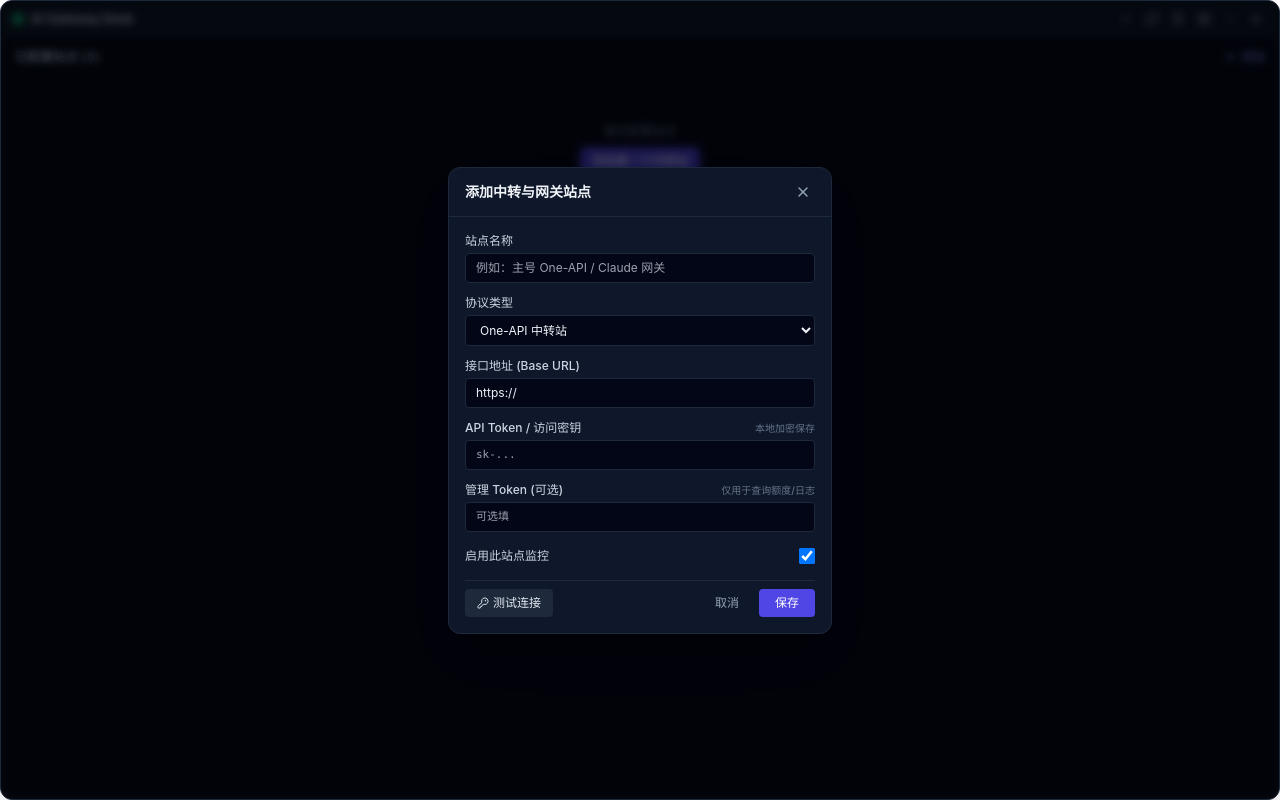
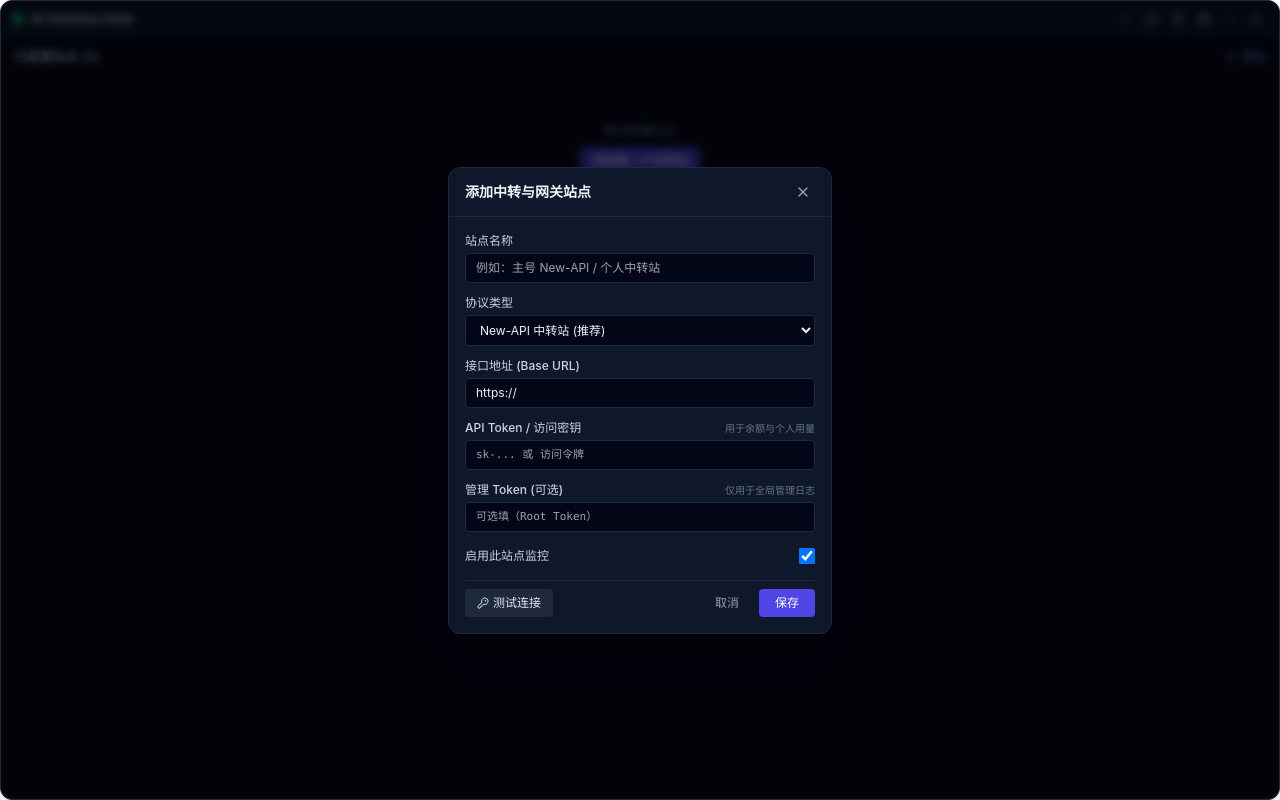
Before and after one commit to ChenchenchenL/ai-gateway-desk, a React (Vite) app: page / in a window 1280 px wide. Both pictures are taken after a click on the button "添加". Built offline with nearby package versions, Linux system fonts and the light colour scheme.

Commit message:
feat: streamline gateway providers to focus on New-API and One-API

```diff
--- a/src/components/site/SiteFormModal.tsx
+++ b/src/components/site/SiteFormModal.tsx
@@ -11,11 +11,10 @@ interface SiteFormModalProps {
 }
 
 const PROVIDERS: { label: string; value: ProviderType; defaultUrl: string }[] = [
+  { label: "New-API 中转站 (推荐)", value: "new_api", defaultUrl: "https://api.new-api.com" },
   { label: "One-API 中转站", value: "one_api", defaultUrl: "https://api.one-api.com" },
-  { label: "New-API 中转站", value: "new_api", defaultUrl: "https://api.new-api.com" },
-  { label: "Sub2API 订阅网关", value: "sub2_api", defaultUrl: "https://sub.sub2api.com" },
-  { label: "OpenAI Compatible", value: "openai_compatible", defaultUrl: "https://api.openai.com" },
-  { label: "Anthropic Compatible", value: "anthropic_compatible", defaultUrl: "https://api.anthropic.com" },
+  { label: "OpenAI 兼容网关", value: "openai_compatible", defaultUrl: "https://api.openai.com" },
+  { label: "Anthropic 兼容网关", value: "anthropic_compatible", defaultUrl: "https://api.anthropic.com" },
 ];
 
 /**
@@ -23,7 +22,7 @@ const PROVIDERS: { label: string; value: ProviderType; defaultUrl: string }[] =
  */
 export const SiteFormModal: React.FC<SiteFormModalProps> = ({ site, onClose, onSaved }) => {
   const [name, setName] = useState(site?.name ?? "");
-  const [provider, setProvider] = useState<ProviderType>(site?.provider ?? "one_api");
+  const [provider, setProvider] = useState<ProviderType>(site?.provider ?? "new_api");
   const [baseUrl, setBaseUrl] = useState(site?.base_url ?? "https://");
   const [authToken, setAuthToken] = useState(() => {
     if (typeof window !== "undefined" && site?.id) {
@@ -63,8 +62,8 @@ export const SiteFormModal: React.FC<SiteFormModalProps> = ({ site, onClose, onS
   };
 
   const handleTestConnection = async () => {
-    if (!authToken.trim()) {
-      setTestError("请先输入 API Token");
+    if (!authToken.trim() && !adminToken.trim()) {
+      setTestError("请先输入 API Token 或 管理 Token");
       return;
     }
     setTesting(true);
@@ -129,7 +128,7 @@ export const SiteFormModal: React.FC<SiteFormModalProps> = ({ site, onClose, onS
               required
               value={name}
               onChange={(e) => setName(e.target.value)}
-              placeholder="例如：主号 One-API / Claude 网关"
+              placeholder="例如：主号 New-API / 个人中转站"
               className="w-full px-2.5 py-1.5 bg-slate-950 border border-slate-800 rounded text-slate-100 focus:outline-none focus:border-indigo-500"
             />
           </div>
@@ -154,39 +153,36 @@ export const SiteFormModal: React.FC<SiteFormModalProps> = ({ site, onClose, onS
               required
               value={baseUrl}
               onChange={(e) => setBaseUrl(e.target.value)}
+              placeholder="例如：https://api.ikuncode.cc"
               className="w-full px-2.5 py-1.5 bg-slate-950 border border-slate-800 rounded text-slate-100 focus:outline-none focus:border-indigo-500"
             />
           </div>
 
           <div>
             <label className="block text-slate-300 font-medium mb-1 flex items-center justify-between">
-              <span>{provider === "sub2_api" ? "用户 JWT Token (推荐)" : "API Token / 访问密钥"}</span>
-              <span className="text-[10px] text-slate-500">
-                {provider === "sub2_api" ? "用于读取余额与日志 (eyJ...)" : "本地加密保存"}
-              </span>
+              <span>API Token / 访问密钥</span>
+              <span className="text-[10px] text-slate-500">用于余额与个人用量</span>
             </label>
             <input
               type="password"
               required={!site}
               value={authToken}
               onChange={(e) => setAuthToken(e.target.value)}
-              placeholder={provider === "sub2_api" ? "eyJhbGci... (从浏览器登录抓取的 access_token)" : (site ? "留空则保持原密钥不变" : "sk-...")}
+              placeholder={site ? "留空则保持原密钥不变" : "sk-... 或 访问令牌"}
               className="w-full px-2.5 py-1.5 bg-slate-950 border border-slate-800 rounded text-slate-100 focus:outline-none focus:border-indigo-500 font-mono text-[11px]"
             />
           </div>
 
           <div>
             <label className="block text-slate-300 font-medium mb-1 flex items-center justify-between">
-              <span>{provider === "sub2_api" ? "API Key (可选)" : "管理 Token (可选)"}</span>
-              <span className="text-[10px] text-slate-500">
-                {provider === "sub2_api" ? "用于查询费率倍率 (sk-...)" : "仅用于查询额度/日志"}
-              </span>
+              <span>管理 Token (可选)</span>
+              <span className="text-[10px] text-slate-500">仅用于全局管理日志</span>
             </label>
             <input
               type="password"
               value={adminToken}
               onChange={(e) => setAdminToken(e.target.value)}
-              placeholder={provider === "sub2_api" ? "sk-..." : "可选填"}
+              placeholder="可选填（Root Token）"
               className="w-full px-2.5 py-1.5 bg-slate-950 border border-slate-800 rounded text-slate-100 focus:outline-none focus:border-indigo-500 font-mono text-[11px]"
             />
           </div>
```
